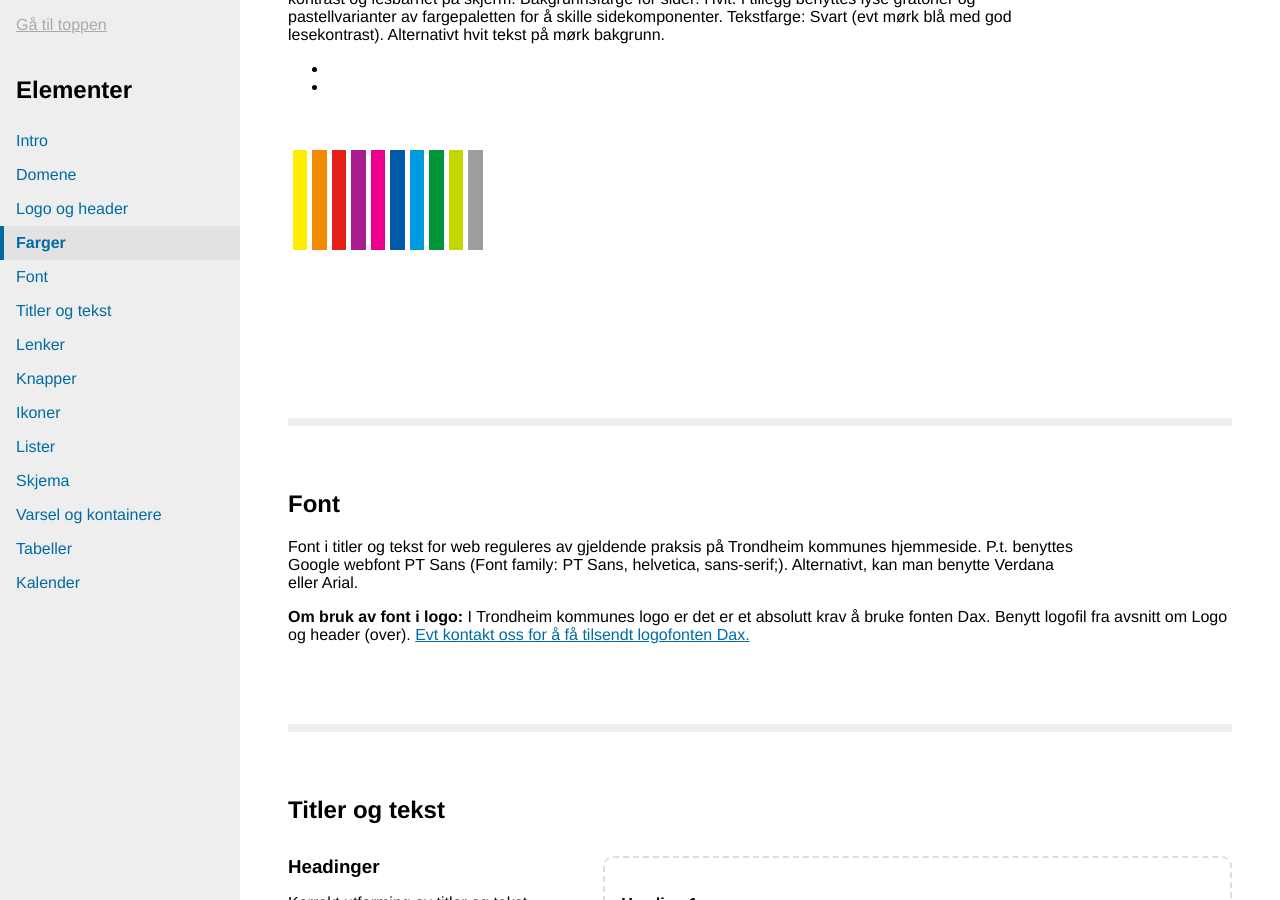
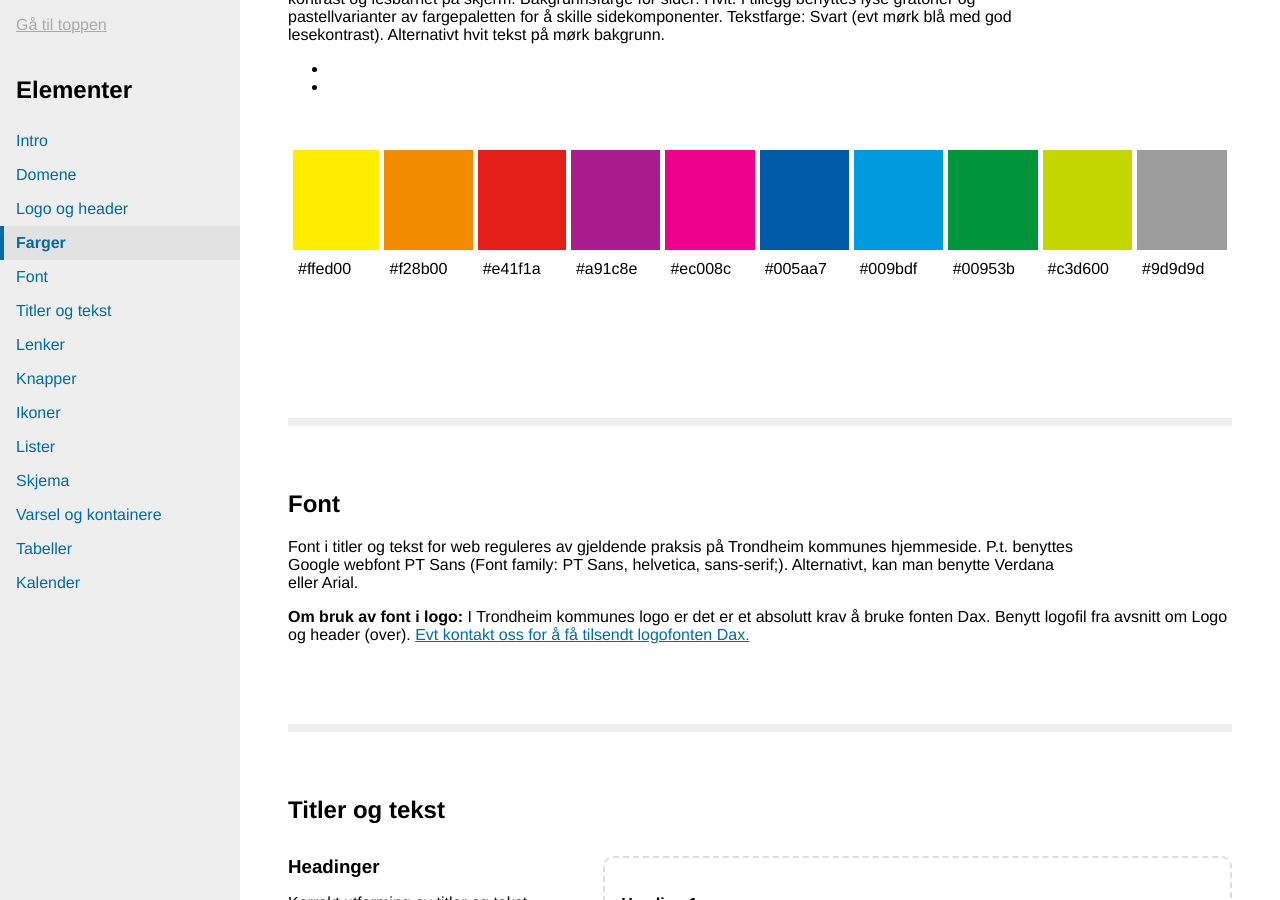
Before and after one commit to rskjonbe/styleguide, a Jekyll site: the page built from versjon/1.1/index.html, in a window 1280 px wide and 900 px high, scrolled down 1315 px. Built offline with Jekyll 4.4.1, drawn with Linux system fonts in a browser that asks for light colours.

Commit message:
hexkoder lagt inn

```diff
--- a/versjon/1.1/farger.html
+++ b/versjon/1.1/farger.html
@@ -15,28 +15,28 @@ Tekstfarge: Svart (evt mørk blå med god lesekontrast). Alternativt hvit tekst
 </thead>
 <tbody>
 <tr valign="top">
-<td height="100" bgcolor="#ffed00">&nbsp;</td>
-<td height="100" bgcolor="#f28b00">&nbsp;</td>
-<td height="100" bgcolor="#e41f1a">&nbsp;</td>
-<td height="100" bgcolor="#a91c8e">&nbsp;</td>
-<td height="100" bgcolor="#ec008c">&nbsp;</td>
-<td height="100" bgcolor="#005aa7">&nbsp;</td>
-<td height="100" bgcolor="#009bdf">&nbsp;</td>
-<td height="100" bgcolor="#00953b">&nbsp;</td>
-<td height="100" bgcolor="#c3d600">&nbsp;</td>
-<td height="100" bgcolor="#9d9d9d">&nbsp;</td>
+<td height="100" width="100" bgcolor="#ffed00">&nbsp;</td>
+<td height="100" width="100" bgcolor="#f28b00">&nbsp;</td>
+<td height="100" width="100" bgcolor="#e41f1a">&nbsp;</td>
+<td height="100" width="100" bgcolor="#a91c8e">&nbsp;</td>
+<td height="100" width="100" bgcolor="#ec008c">&nbsp;</td>
+<td height="100" width="100" bgcolor="#005aa7">&nbsp;</td>
+<td height="100" width="100" bgcolor="#009bdf">&nbsp;</td>
+<td height="100" width="100" bgcolor="#00953b">&nbsp;</td>
+<td height="100" width="100" bgcolor="#c3d600">&nbsp;</td>
+<td height="100" width="100" bgcolor="#9d9d9d">&nbsp;</td>
 </tr>
 <tr valign="top">
-<td>&nbsp;</td>
-<td>&nbsp;</td>
-<td>&nbsp;</td>
-<td>&nbsp;</td>
-<td>&nbsp;</td>
-<td>&nbsp;</td>
-<td>&nbsp;</td>
-<td>&nbsp;</td>
-<td>&nbsp;</td>
-<td>&nbsp;</td>
+<td>#ffed00</td>
+<td>#f28b00</td>
+<td>#e41f1a</td>
+<td>#a91c8e</td>
+<td>#ec008c</td>
+<td>#005aa7</td>
+<td>#009bdf</td>
+<td>#00953b</td>
+<td>#c3d600</td>
+<td>#9d9d9d</td>
 </tr>
 <tr valign="top">
 <td>&nbsp;</td>
```
